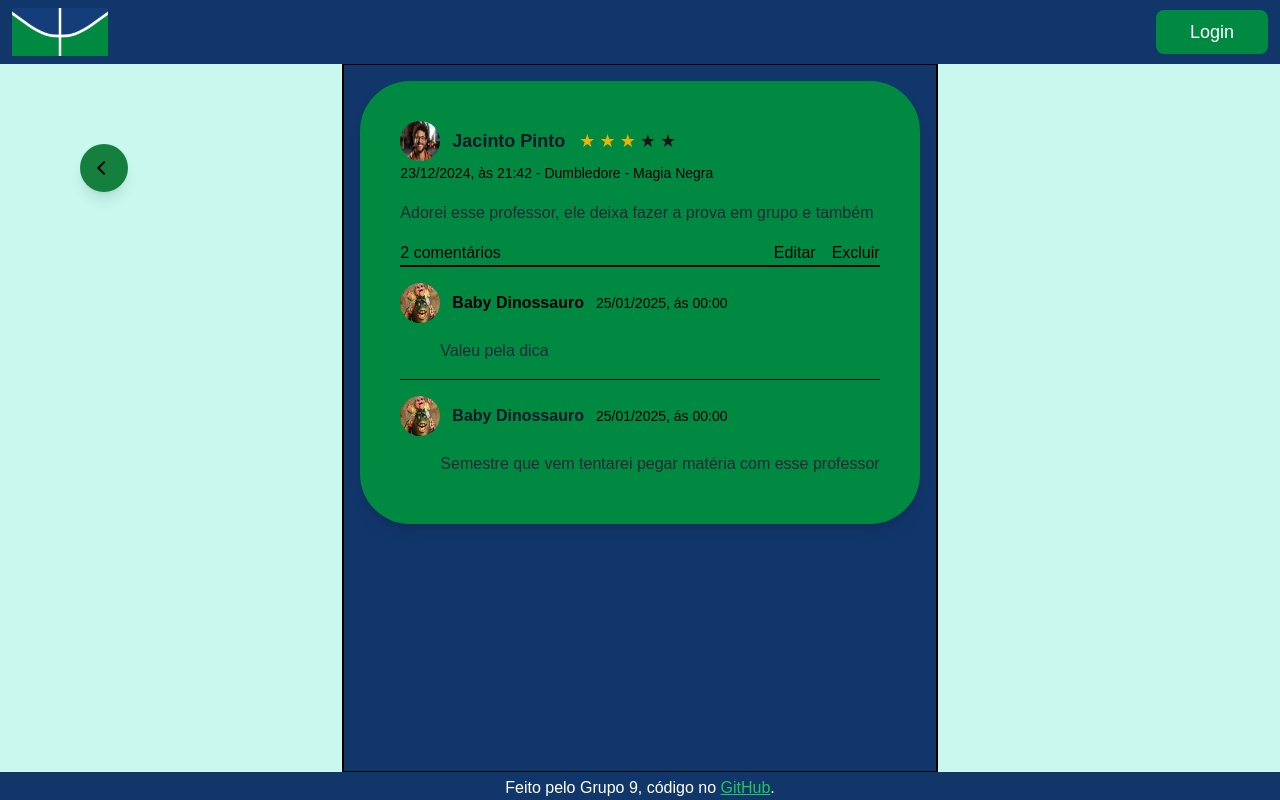
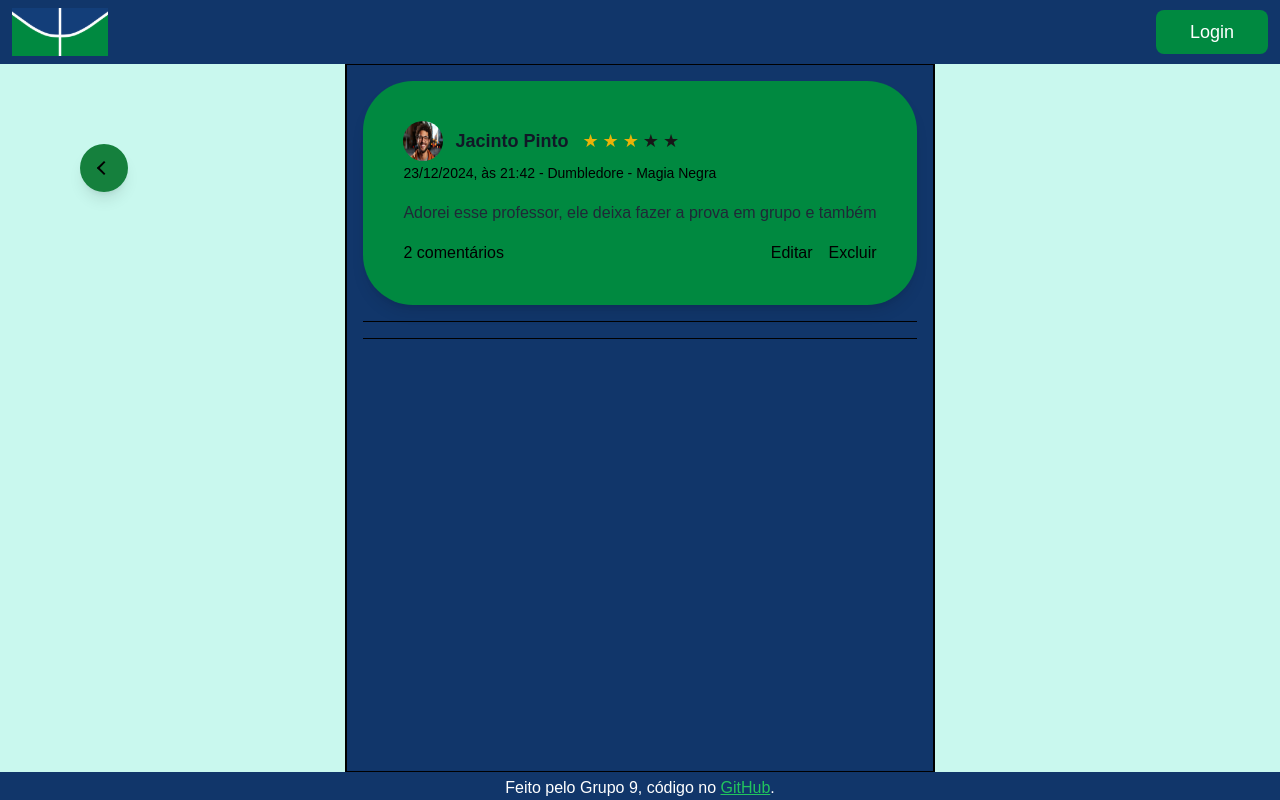
Before and after one commit to LucasMABF/PT_grupo9_front, a Next.js app: page /Post in a window 1280 px wide. Built offline with nearby package versions, Linux system fonts and the light colour scheme.

Commit message:
atualizando a caixa de comentário dos outros usuários

```diff
--- a/src/app/Post/page.tsx
+++ b/src/app/Post/page.tsx
@@ -16,7 +16,6 @@ export default function Post() {
         {/* Comment Box */}
         <div className="bg-color2 border border-x-2 border-black h-full max-w-full mx-auto py-4 px-4">
           <div className="bg-color1 px-10 py-10 rounded-[50px] shadow-lg">
-            <div className="border-b-2 border-black w-full">
             <div className="flex items-center ">
               <Image
                 width={40}
@@ -64,58 +63,9 @@ export default function Post() {
               </div>
             </div>
           </div>
+          <div className="border-t border-black my-4"></div>
 
-            {/*Comentário dos outros usuário */}
-            <div>
-              <div className="flex my-4 items-center">
-                <Image
-                  width={40}
-                  height={40}
-                  src="/Perfil_secundario.jpg"
-                  alt="Avatar"
-                  className="post-avatar w-10 h-10 rounded-full mr-3"
-                />
-                <div>
-                  <span className="user-name font-bold text-black">
-                    Baby Dinossauro
-                  </span>
-                  <span className="text-sm ml-3 text-black">
-                    <span className="data ">25/01/2025</span>, ás{" "}
-                    <span className="hora ">00:00</span>
-                  </span>
-                </div>
-              </div>
-
-              <p className="post-text my-2 pl-10 text-gray-800">
-                Valeu pela dica
-              </p>
-
-              {/*Comentário de outro usuário */}
           <div className="border-t border-black my-4"></div>
-              <div className="flex my-4 items-center">
-                <Image
-                  width={40}
-                  height={40}
-                  src="/Perfil_secundario.jpg"
-                  alt="Avatar"
-                  className="post-avatar w-10 h-10 rounded-full mr-3"
-                />
-                <div>
-                  <span className="user-name font-bold text-gray-900">
-                    Baby Dinossauro
-                  </span>
-                  <span className="text-sm ml-3 text-black">
-                    <span className="data ">25/01/2025</span>, ás{" "}
-                    <span className="hora ">00:00</span>
-                  </span>
-                </div>
-              </div>
-
-              <p className="post-text my-2 pl-10 text-gray-800">
-                Semestre que vem tentarei pegar matéria com esse professor
-              </p>
-            </div>
-          </div>
         </div>
       </main>
     </>
```
Lines whose indentation alone changed are shown as unchanged.
